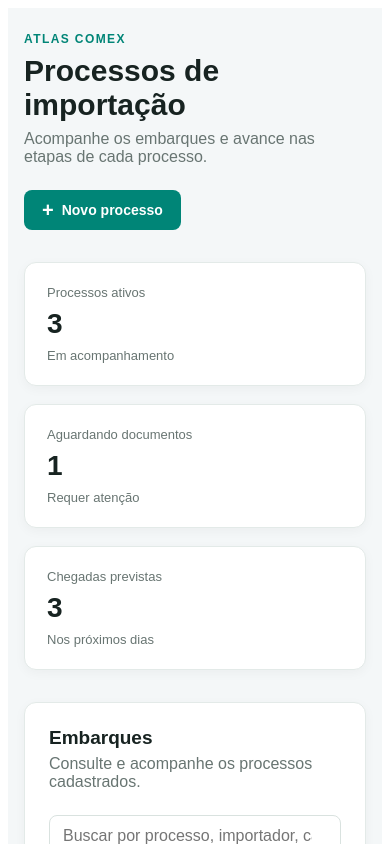
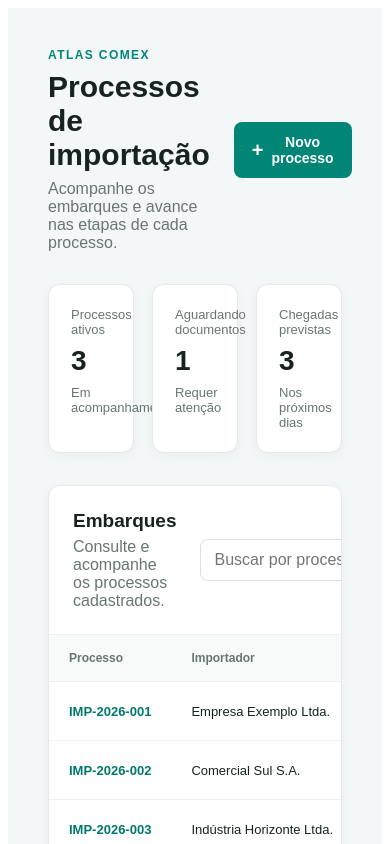
Before and after one commit to mviniciusps/atlas-comex-web, an Angular app: page / in a window 390 px wide. Shown: the top 844 px of the page. Built offline with nearby package versions, Linux system fonts and the light colour scheme.

Commit message:
Remove estilos dos filtros separados

```diff
--- a/src/app/features/processos/pages/lista-processos/lista-processos.component.scss
+++ b/src/app/features/processos/pages/lista-processos/lista-processos.component.scss
@@ -187,28 +187,6 @@ td {
     clip-path: inset(50%);
 }
 
-@media (max-width: 760px) {
-    .pagina {
-        padding: 24px 16px;
-    }
-
-    .cabecalho,
-    .painel-cabecalho {
-        align-items: flex-start;
-        flex-direction: column;
-    }
-
-    .indicadores {
-        grid-template-columns: 1fr;
-    }
-
-    .campo-busca,
-    .campo-busca input {
-        width: 100%;
-        box-sizing: border-box;
-    }
-}
-
 .formulario-processo {
     margin: 28px 0;
     padding: 24px;
@@ -275,18 +253,8 @@ td {
     cursor: pointer;
 }
 
-.filtros {
-    display: flex;
-    align-items: center;
-    gap: 10px;
+.sem-resultados {
+    padding: 28px;
+    color: #687572;
+    text-align: center;
 }
-
-.filtro-select select {
-    min-height: 41px;
-    padding: 10px 12px;
-    border: 1px solid #d9e2df;
-    border-radius: 8px;
-    background: #fff;
-    color: #34413e;
-    font: inherit;
-}
```
